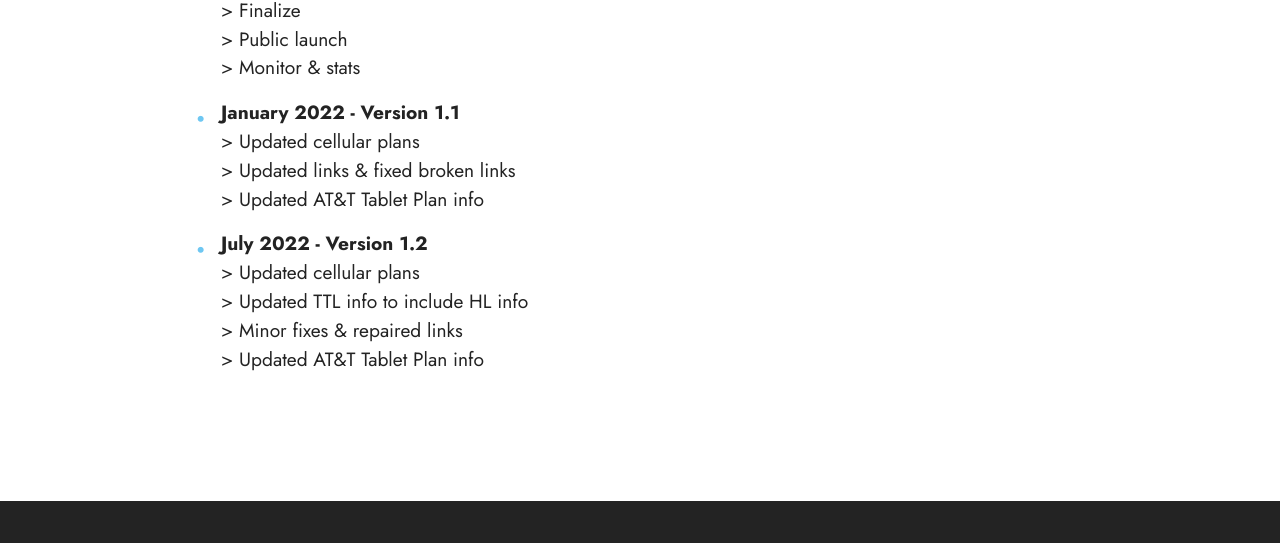
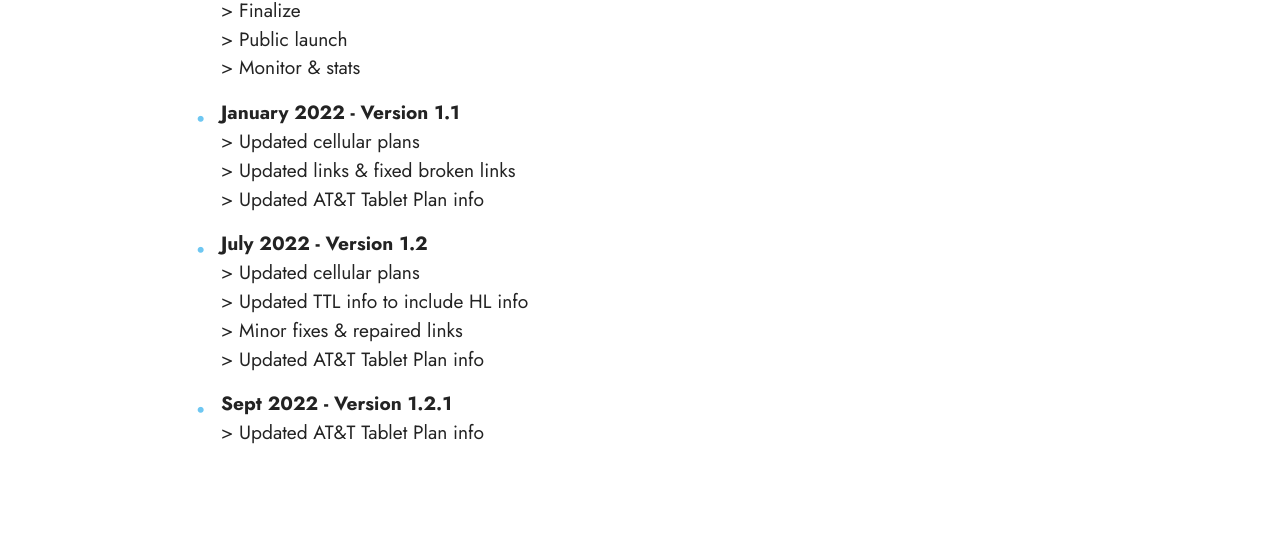
Before and after one commit to CellularInternet/CellularInternet.github.io, a plain HTML site: page websitenotes.html in a window 1280 px wide. Shown: the part 553-1096 px from the top of the page. Drawn offline with Linux system fonts and the light colour scheme; files whose address does not match are found by name.

Commit message:
Update websitenotes.html

```diff
--- a/websitenotes.html
+++ b/websitenotes.html
@@ -53,7 +53,7 @@
             <div class="col-md-12 col-lg-10">
                     <h3 class="mbr-section-title mbr-fonts-style mb-4 display-5"><strong>Notes &amp; Timeframe</strong></h3>
                 <ul class="list mbr-fonts-style display-7">
-                    <li><strong>July 2021 - Alpha Phase - Version 0.0 - 0.07</strong><br>&gt; Site setup&nbsp;<br>&gt; Design revisions&nbsp;<br>&gt; Content additions</li><li><strong>August 2021 - Beta Phase - Version 0.1 - 0.5</strong><br>&gt; Grammatical editing<br>&gt; Feedback &amp; UX changes&nbsp;<br>&gt; Link verifications<br>&gt; Backend refinements</li><li><strong>Mid/Late November 2021 - Launch Phase - Version 1.0+</strong>&nbsp;<br>&gt; Finalize&nbsp;<br>&gt; Public launch&nbsp;<br>&gt; Monitor &amp; stats</li><li><strong>January 2022 - Version 1.1</strong>&nbsp;<br>&gt; Updated cellular plans&nbsp;<br>&gt; Updated links &amp; fixed broken links&nbsp;<br>&gt; Updated AT&T Tablet Plan info</li><li><strong>July 2022 - Version 1.2</strong>&nbsp;<br>&gt; Updated cellular plans&nbsp;<br>&gt; Updated TTL info to include HL info&nbsp;<br>&gt; Minor fixes & repaired links&nbsp;<br>&gt; Updated AT&T Tablet Plan info</li>
+                    <li><strong>July 2021 - Alpha Phase - Version 0.0 - 0.07</strong><br>&gt; Site setup&nbsp;<br>&gt; Design revisions&nbsp;<br>&gt; Content additions</li><li><strong>August 2021 - Beta Phase - Version 0.1 - 0.5</strong><br>&gt; Grammatical editing<br>&gt; Feedback &amp; UX changes&nbsp;<br>&gt; Link verifications<br>&gt; Backend refinements</li><li><strong>Mid/Late November 2021 - Launch Phase - Version 1.0+</strong>&nbsp;<br>&gt; Finalize&nbsp;<br>&gt; Public launch&nbsp;<br>&gt; Monitor &amp; stats</li><li><strong>January 2022 - Version 1.1</strong>&nbsp;<br>&gt; Updated cellular plans&nbsp;<br>&gt; Updated links &amp; fixed broken links&nbsp;<br>&gt; Updated AT&T Tablet Plan info</li><li><strong>July 2022 - Version 1.2</strong>&nbsp;<br>&gt; Updated cellular plans&nbsp;<br>&gt; Updated TTL info to include HL info&nbsp;<br>&gt; Minor fixes & repaired links&nbsp;<br>&gt; Updated AT&T Tablet Plan info</li><li><strong>Sept 2022 - Version 1.2.1</strong>&nbsp;<br>&gt; Updated AT&T Tablet Plan info</li>
                 </ul>
             </div>
         </div>
```
